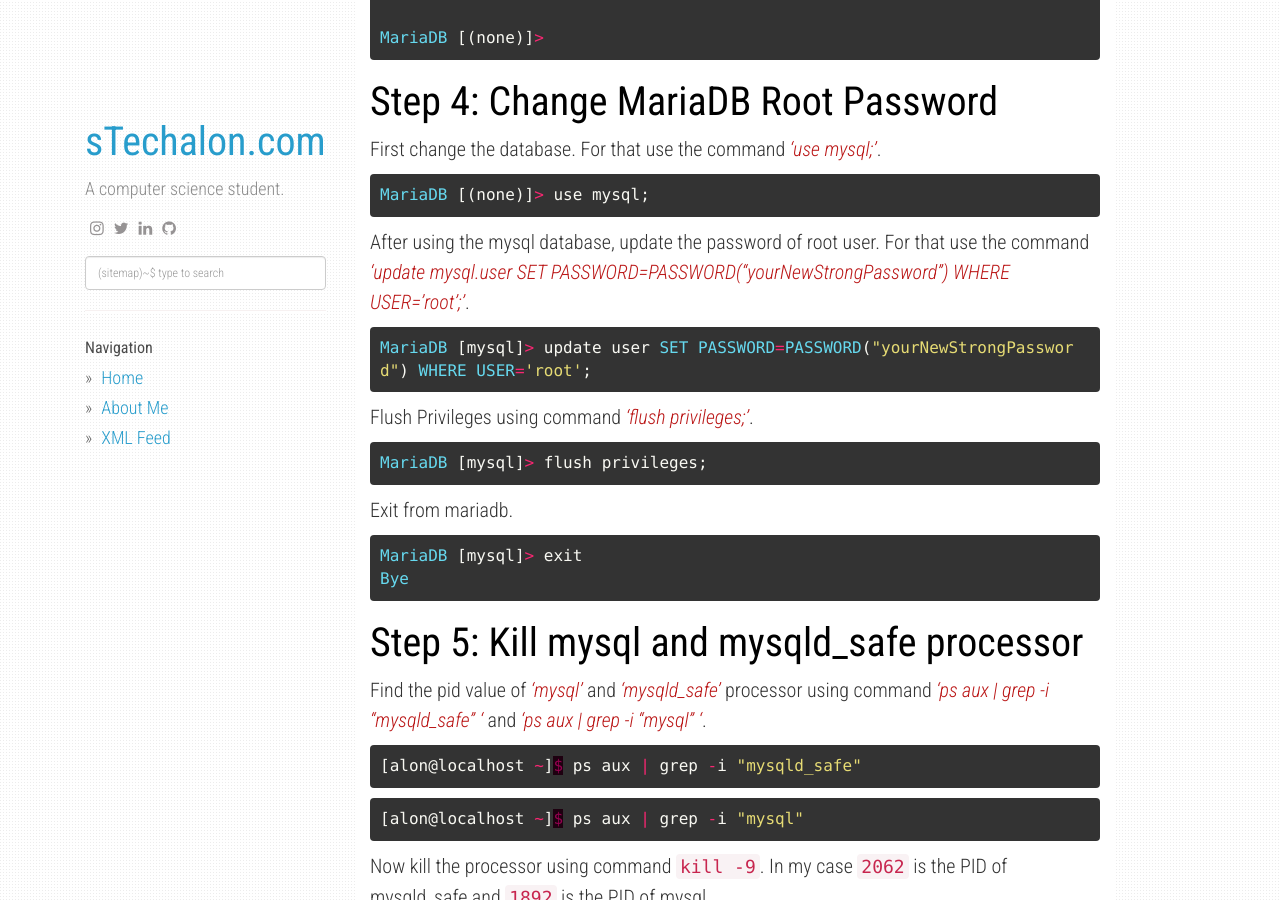
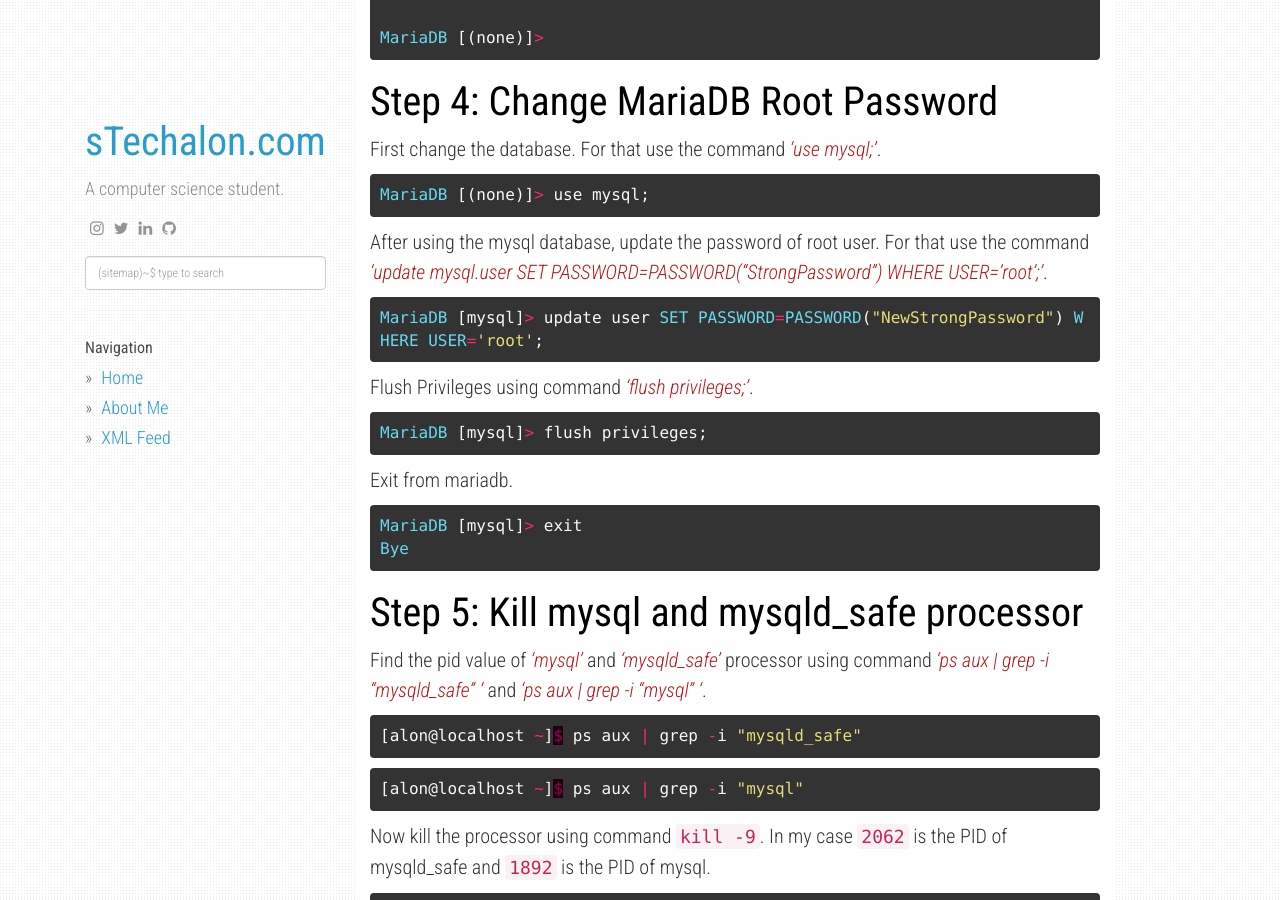
Before and after one commit to alonshrestha/stechalon.com, a Jekyll site: the page built from _posts/2020-09-01-reset-root-password-mysql-mariadb-centos.md, in a window 1280 px wide and 900 px high, scrolled down 2236 px. Built offline with Jekyll 4.4.1, drawn with Linux system fonts in a browser that asks for light colours; nearby versions of some CDN libraries; comment, search, counter and statistics services are not loaded.

Commit message:
New Post Update

```diff
--- a/_posts/2020-09-01-reset-root-password-mysql-mariadb-centos.md
+++ b/_posts/2020-09-01-reset-root-password-mysql-mariadb-centos.md
@@ -84,9 +84,9 @@ First change the database. For that use the command <span style="color:#bb1919">
 MariaDB [(none)]> use mysql;
 {%endhighlight%}
 
-After using the mysql database, update the password of root user. For that use the command  <span style="color:#bb1919">*'update mysql.user SET PASSWORD=PASSWORD("yourNewStrongPassword") WHERE USER='root';'*</span>.
+After using the mysql database, update the password of root user. For that use the command  <span style="color:#bb1919">*'update mysql.user SET PASSWORD=PASSWORD("StrongPassword") WHERE USER='root';'*</span>.
 {%highlight ruby%}
-MariaDB [mysql]> update user SET PASSWORD=PASSWORD("yourNewStrongPassword") WHERE USER='root';
+MariaDB [mysql]> update user SET PASSWORD=PASSWORD("NewStrongPassword") WHERE USER='root';
 {%endhighlight%}
 Flush Privileges using command <span style="color:#bb1919">*'flush privileges;'*</span>.
 {%highlight ruby%}
```
